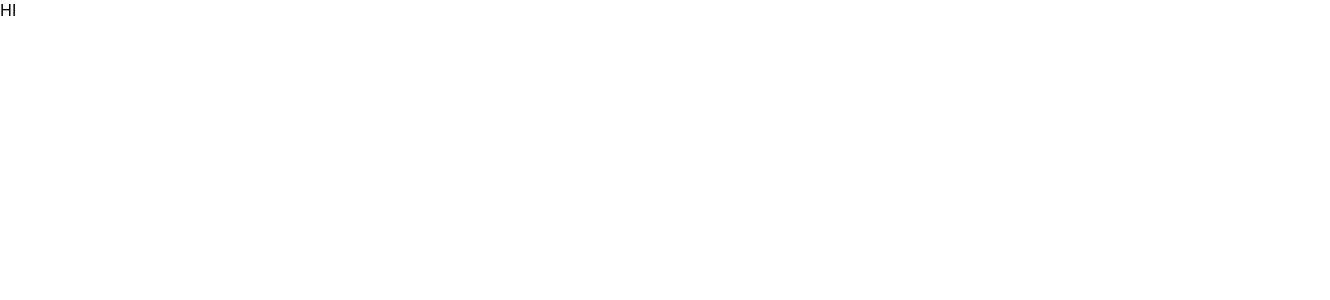
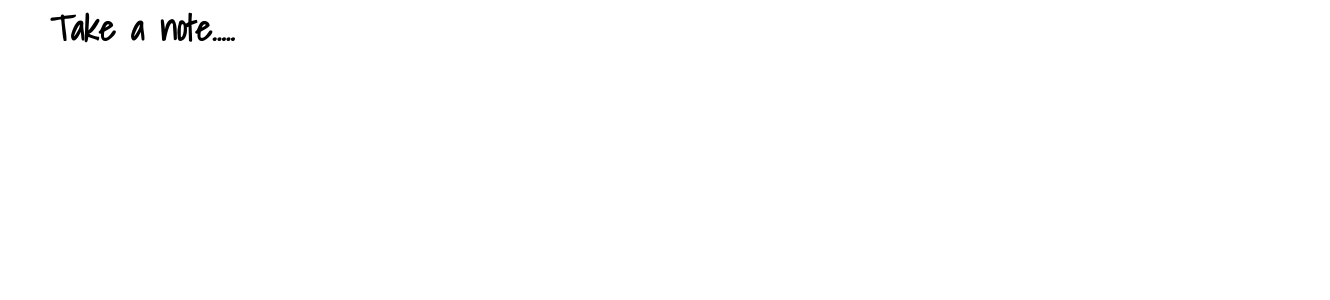
Before and after one commit to jyotirmoy-sinhababu/Todo-lists, a React (Create React App) app: page / in a window 1280 px wide. Shown: the top 300 px of the page, 1330 px wide, since content can reach past the window. Built offline with nearby package versions, Linux system fonts and the light colour scheme.

Commit message:
navabr created

```diff
--- a/src/App.js
+++ b/src/App.js
@@ -1,7 +1,12 @@
 import './App.css';
+import Nav from './components/navbar/Nav';
 
 function App() {
-  return <div className='App'>HI</div>;
+  return (
+    <div className='App'>
+      <Nav />
+    </div>
+  );
 }
 
 export default App;
--- /dev/null
+++ b/src/components/navbar/Nav.js
@@ -0,0 +1,12 @@
+import React from 'react';
+import './nav.css';
+
+const Nav = () => {
+  return (
+    <div className='nav-cnt'>
+      <p className='nav-heading'>Take a note.....</p>
+    </div>
+  );
+};
+
+export default Nav;
--- /dev/null
+++ b/src/components/navbar/nav.css
@@ -0,0 +1,14 @@
+@import url('https://fonts.googleapis.com/css2?family=Shadows+Into+Light&display=swap');
+
+.nav-cnt {
+  display: flex;
+  align-items: center;
+  width: 100%;
+  margin-left: 50px;
+}
+
+.nav-heading {
+  font-family: 'Shadows Into Light', cursive;
+  font-size: 2.2rem;
+  font-weight: 700;
+}
```
Also changed, not shown: src/pages/mainpage/MainPage.js (added).
